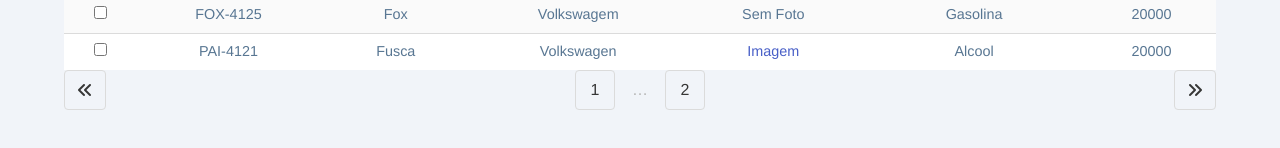
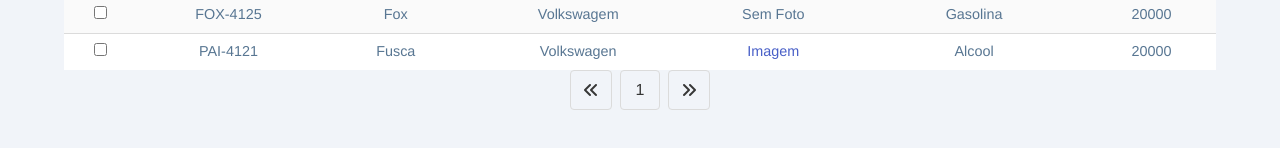
Before and after one commit to cristofersousa/vue-cars, a Vue app: page / in a window 1280 px wide. Shown: the part 194-342 px from the top of the page. Built offline with nearby package versions, Linux system fonts and the light colour scheme.

Commit message:
paginação funcionando

```diff
--- a/src/App.vue
+++ b/src/App.vue
@@ -1,17 +1,26 @@
 <template>
   <div id="app">
     <div class="container-fluid">
+
     <navbar></navbar>
+
     <toolbar
       @addList="updateCars"
       @deleteCars="deleteCars"
       @searchCar="searchCar">
     </toolbar>
+
     <grid
       @order="order"
-      :cars="listCars"
+      :cars="page"
       @selectCar="selectCars">
     </grid>
+
+    <pagination
+      :totalPages="totalPages"
+      :pageIndex="pageIndex"
+      @paginate="paginate">
+    </pagination>
 
   </div>
   </div>
@@ -21,6 +30,7 @@
 import Navbar from './components/common/Navbar';
 import Toolbar from './components/common/Toolbar';
 import Grid from './components/common/Grid';
+import Pagination from './components/common/Pagination';
 
 export default {
   name: 'App',
@@ -28,12 +38,16 @@ export default {
     Navbar,
     Toolbar,
     Grid,
+    Pagination,
   },
   data() {
     return {
       cars: [],
       selected: [],
       filtro: '',
+      page: [],
+      pageIndex: 0,
+      totalPages: 0,
     };
   },
   computed: {
@@ -62,10 +76,27 @@ export default {
     },
     searchCar(search) {
       this.filtro = search;
+      this.paginate();
     },
     order(tipo) {
       this.cars = this.cars.sort((elemOlder, elemNew) =>
         (elemOlder[tipo].length > elemNew[tipo].length ? 1 : -1));
+    },
+
+    paginate(pageIndex = 0) {
+      let cars = this.cars;
+
+      if (this.filtro) {
+        const exp = new RegExp(this.filtro.trim(), 'i');
+        cars = cars.filter(car => exp.test(car.combustivel) || exp.test(car.marca));
+      }
+
+      this.pageIndex = pageIndex;
+      this.totalPages = Math.ceil(cars.length / 5);
+      const start = this.pageIndex * 5;
+      const end = start + 5;
+      console.log('page', pageIndex, start, end);
+      this.page = cars.slice(start, end);
     },
   },
   created() {
@@ -97,6 +128,8 @@ export default {
     } else {
       this.cars = JSON.parse(cars);
     }
+    this.paginate();
+    console.log('teste', this.cars);
   },
 };
 </script>
--- a/src/components/common/Grid.vue
+++ b/src/components/common/Grid.vue
@@ -48,20 +48,17 @@
         </table>
       </div>
 
-      <pagination> </pagination>
+
     </div>
   </div>
 </template>
 
 <script>
-import Pagination from './Pagination';
+
 
 export default {
   name: 'grid',
   props: ['cars'],
-  components: {
-    Pagination,
-  },
   data() {
     return {
       removeCars: [],
--- a/src/components/common/Pagination.vue
+++ b/src/components/common/Pagination.vue
@@ -3,17 +3,27 @@
     <div class="columns">
       <div class="column is-12">
         <nav class="pagination is-centered" role="navigation" aria-label="pagination">
-          <a class="pagination-previous">
-            <i class="fa fa-angle-double-left" aria-hidden="true"></i>
-          </a>
+
           <ul class="pagination-list">
-            <li><a class="pagination-link" aria-label="Goto page 1">1</a></li>
-            <li><span class="pagination-ellipsis">&hellip;</span></li>
-            <li><a class="pagination-link" aria-label="Goto page 2">2</a></li>
+            <li>
+              <a class="pagination-previous" @click="previous">
+                 <i class="fa fa-angle-double-left" aria-hidden="true"></i>
+             </a>
+            </li>
+            <li v-for="page in totalPages" :key="page.id">
+              <a class="pagination-link"
+                @click="goTo(page - 1)"
+                aria-label="Goto page page">
+                {{ page }}
+              </a>
+            </li>
+            <li>
+              <a class="pagination-next" @click="next">
+                <i class="fa fa-angle-double-right" aria-hidden="true"></i>
+              </a>
+            </li>
           </ul>
-          <a class="pagination-next">
-            <i class="fa fa-angle-double-right" aria-hidden="true"></i>
-          </a>
+
         </nav>
       </div>
       </div>
@@ -23,10 +33,27 @@
 <script>
 export default {
   name: 'pagination',
+  props: ['totalPages', 'pageIndex'],
   data() {
     return {
 
     };
   },
+  computed: {
+
+  },
+  methods: {
+    next() {
+      this.goTo(this.pageIndex + 1);
+    },
+    previous() {
+      this.goTo(this.pageIndex - 1);
+    },
+    goTo(page) {
+      this.$emit('paginate', page);
+    },
+  },
+  created() {
+  },
 };
 </script>
```
